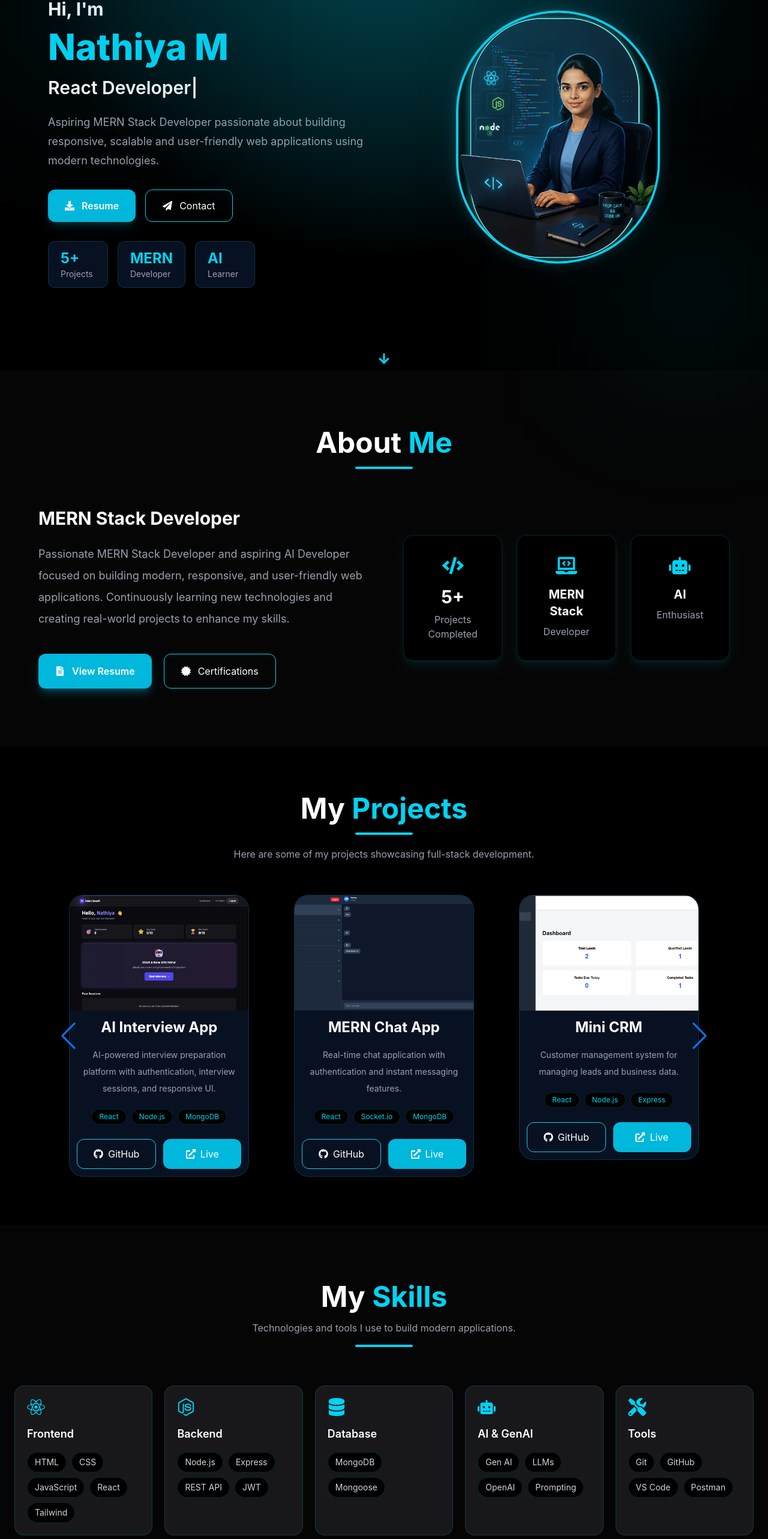
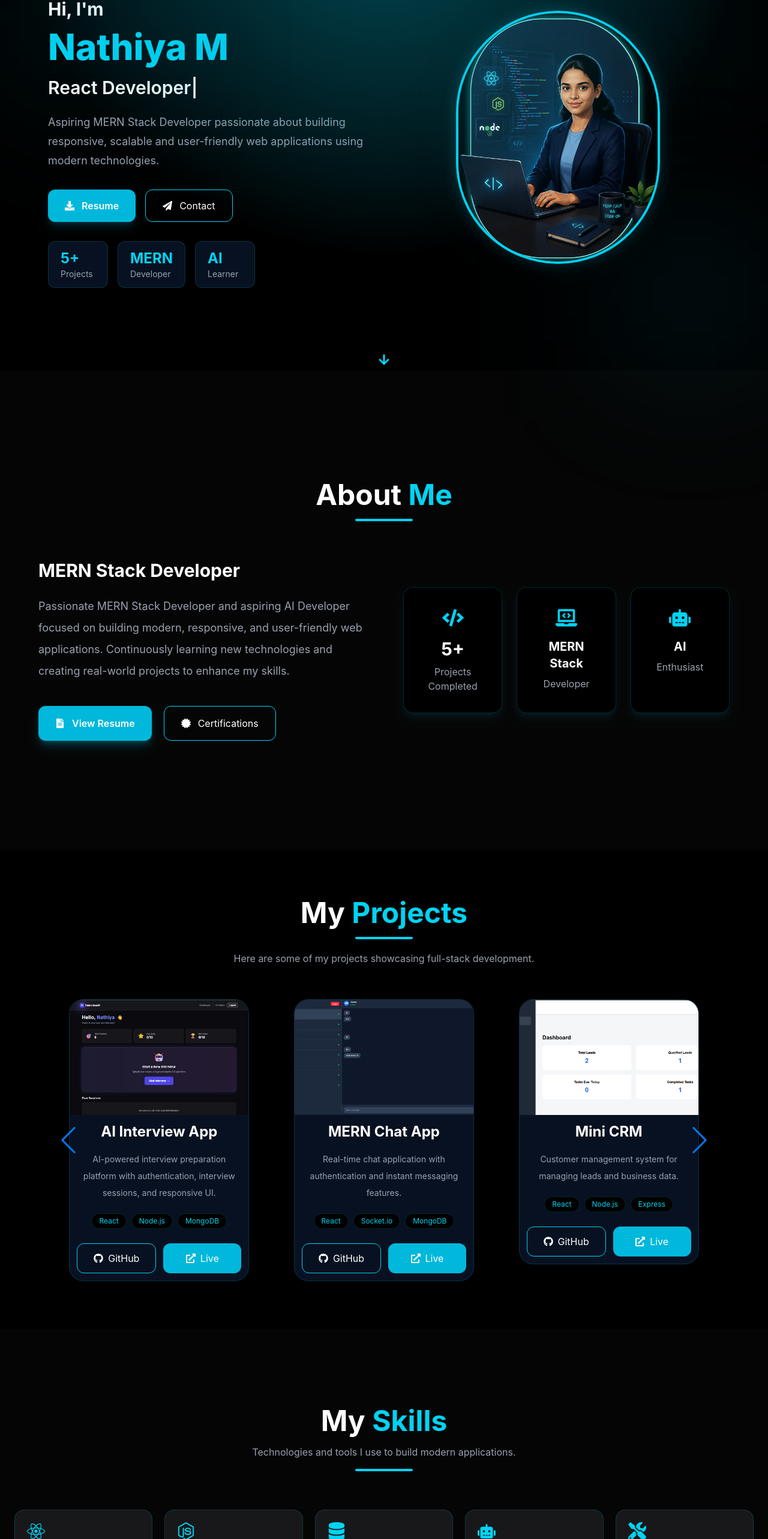
Before and after one commit to Nathiyamanickam/modern-portfolio, a React (Vite) app: page / in a window 1280 px wide. Shown: the part 182-2748 px from the top of the page at 60% size. Built offline with nearby package versions, Linux system fonts and the light colour scheme.

Commit message:
modernportfolio

```diff
--- a/src/components/About.jsx
+++ b/src/components/About.jsx
@@ -11,7 +11,7 @@
   return (
     <section
       id="about"
-      className="py-24 px-6 sm:px-10 lg:px-16 max-w-7xl mx-auto"
+      className="min-h-screen flex flex-col justify-center py-24 px-6 sm:px-10 lg:px-16 max-w-7xl mx-auto"
     >
       {/* Section Heading */}
       <motion.div
--- a/src/components/Skills.jsx
+++ b/src/components/Skills.jsx
@@ -63,7 +63,7 @@
   return (
     <section
       id="skills"
-      className="py-24 px-6 max-w-7xl mx-auto"
+      className="min-h-screen flex flex-col justify-center py-24 px-6 max-w-7xl mx-auto"
     >
       {/* Heading */}
       <motion.div
```
